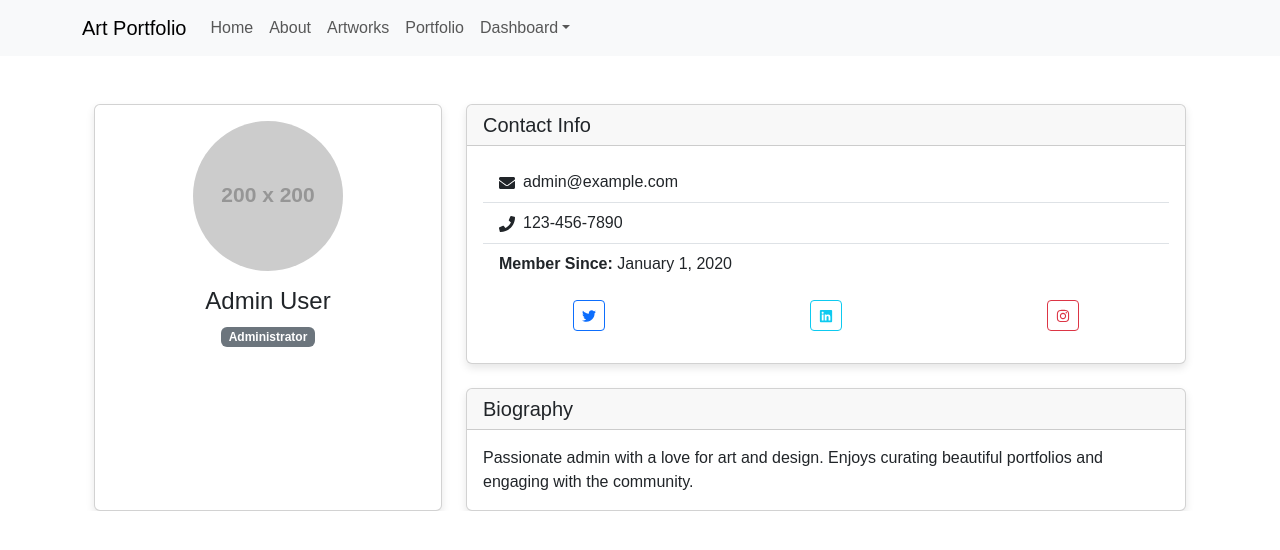
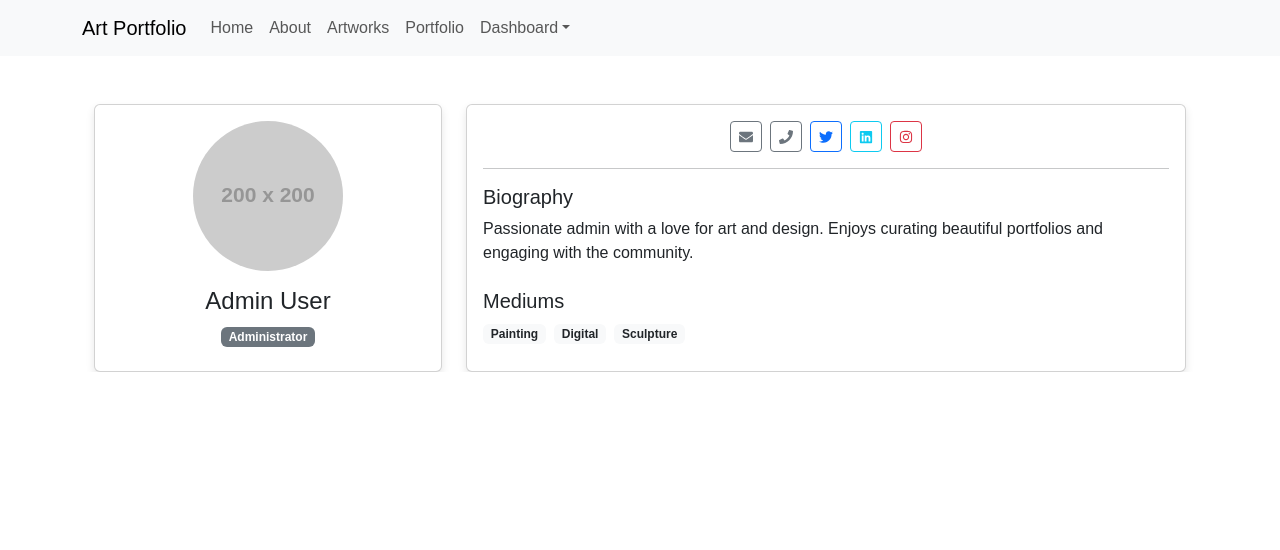
Before and after one commit to MohsenSabet/artPortfolio, a Next.js app: page /dashboard/profile in a window 1280 px wide. Shown: the top 550 px of the page. Built offline with nearby package versions, Linux system fonts and the light colour scheme.

Commit message:
feat: enhance Admin Profile layout with contact buttons and biography section

```diff
--- a/pages/dashboard/profile.js
+++ b/pages/dashboard/profile.js
@@ -32,32 +32,38 @@ export default function AdminProfile() {
           </Card>
         </Col>
         <Col md={8}>
-          <Card style={{ boxShadow: '0 4px 8px rgba(0,0,0,0.1)' }} className="mb-4">
-            <Card.Header as="h5">Contact Info</Card.Header>
+          <Card className="h-100" style={{ boxShadow: '0 4px 8px rgba(0,0,0,0.1)' }}>
             <Card.Body>
-              <ListGroup variant="flush" className="mb-3">
-                <ListGroup.Item><FaEnvelope className="me-2" />{user.email}</ListGroup.Item>
-                <ListGroup.Item><FaPhone className="me-2" />{user.phone}</ListGroup.Item>
-                <ListGroup.Item><strong>Member Since:</strong> {user.joined}</ListGroup.Item>
-              </ListGroup>
-              <Row className="mb-3">
-                <Col className="text-center">
+              <Row className="justify-content-center mb-3 gx-2">
+                <Col xs="auto">
+                  <Button variant="outline-secondary" size="sm" href={`mailto:${user.email}`}><FaEnvelope /></Button>
+                </Col>
+                <Col xs="auto">
+                  <Button variant="outline-secondary" size="sm" href={`tel:${user.phone}`}><FaPhone /></Button>
+                </Col>
+                <Col xs="auto">
                   <Button variant="outline-primary" size="sm" href={user.social.twitter} target="_blank"><FaTwitter /></Button>
                 </Col>
-                <Col className="text-center">
+                <Col xs="auto">
                   <Button variant="outline-info" size="sm" href={user.social.linkedIn} target="_blank"><FaLinkedin /></Button>
                 </Col>
-                <Col className="text-center">
+                <Col xs="auto">
                   <Button variant="outline-danger" size="sm" href={user.social.instagram} target="_blank"><FaInstagram /></Button>
                 </Col>
               </Row>
-              {/* Edit Profile button removed for now */}
-            </Card.Body>
-          </Card>
-          <Card style={{ boxShadow: '0 4px 8px rgba(0,0,0,0.1)' }}>
-            <Card.Header as="h5">Biography</Card.Header>
-            <Card.Body>
-              <Card.Text>{user.bio}</Card.Text>
+              <hr />
+              <div className="mb-4">
+                <h5>Biography</h5>
+                <Card.Text>{user.bio}</Card.Text>
+              </div>
+              <div>
+                <h5>Mediums</h5>
+                <div>
+                  <Badge bg="light" text="dark" className="me-2">Painting</Badge>
+                  <Badge bg="light" text="dark" className="me-2">Digital</Badge>
+                  <Badge bg="light" text="dark" className="me-2">Sculpture</Badge>
+                </div>
+              </div>
             </Card.Body>
           </Card>
         </Col>
```
